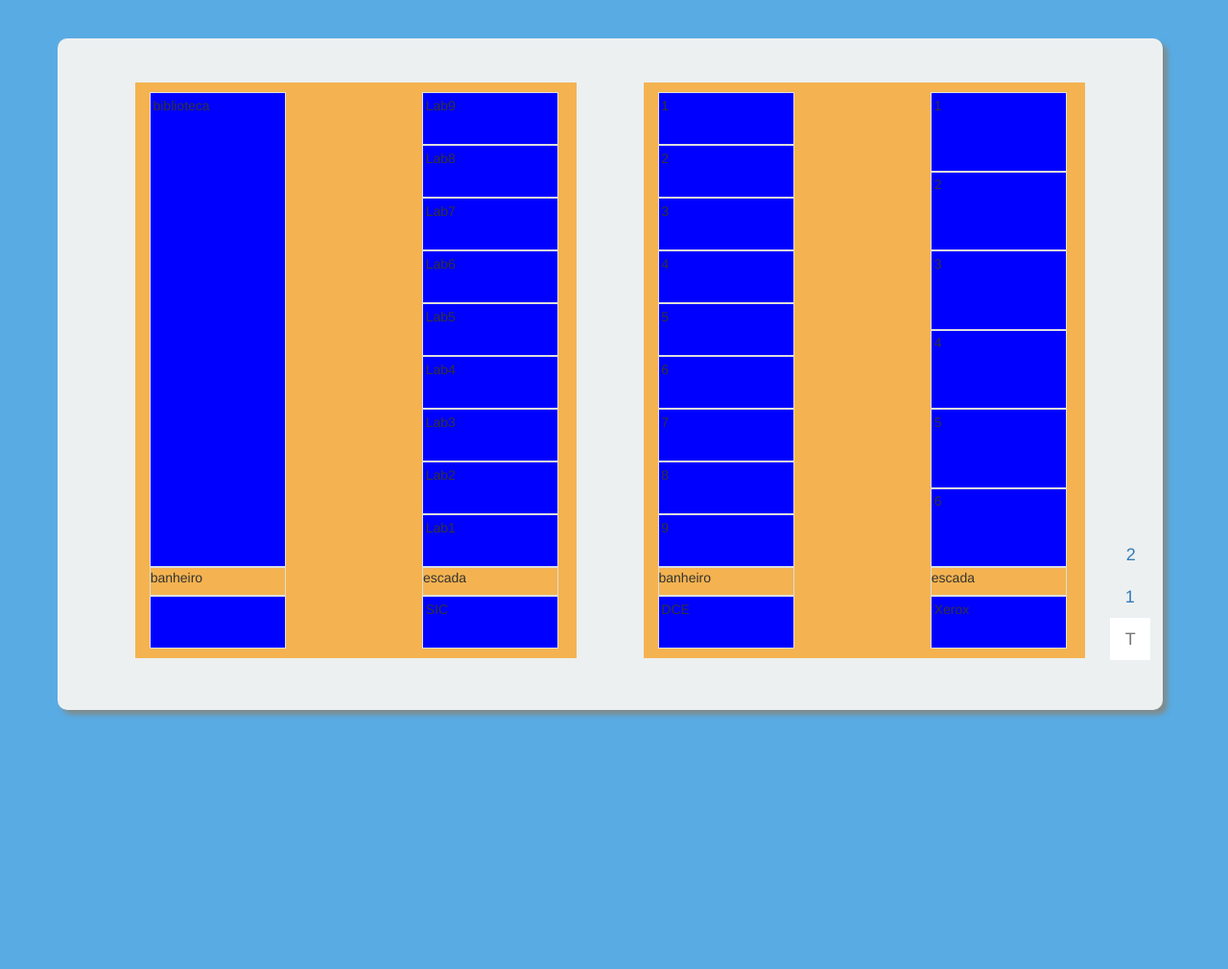
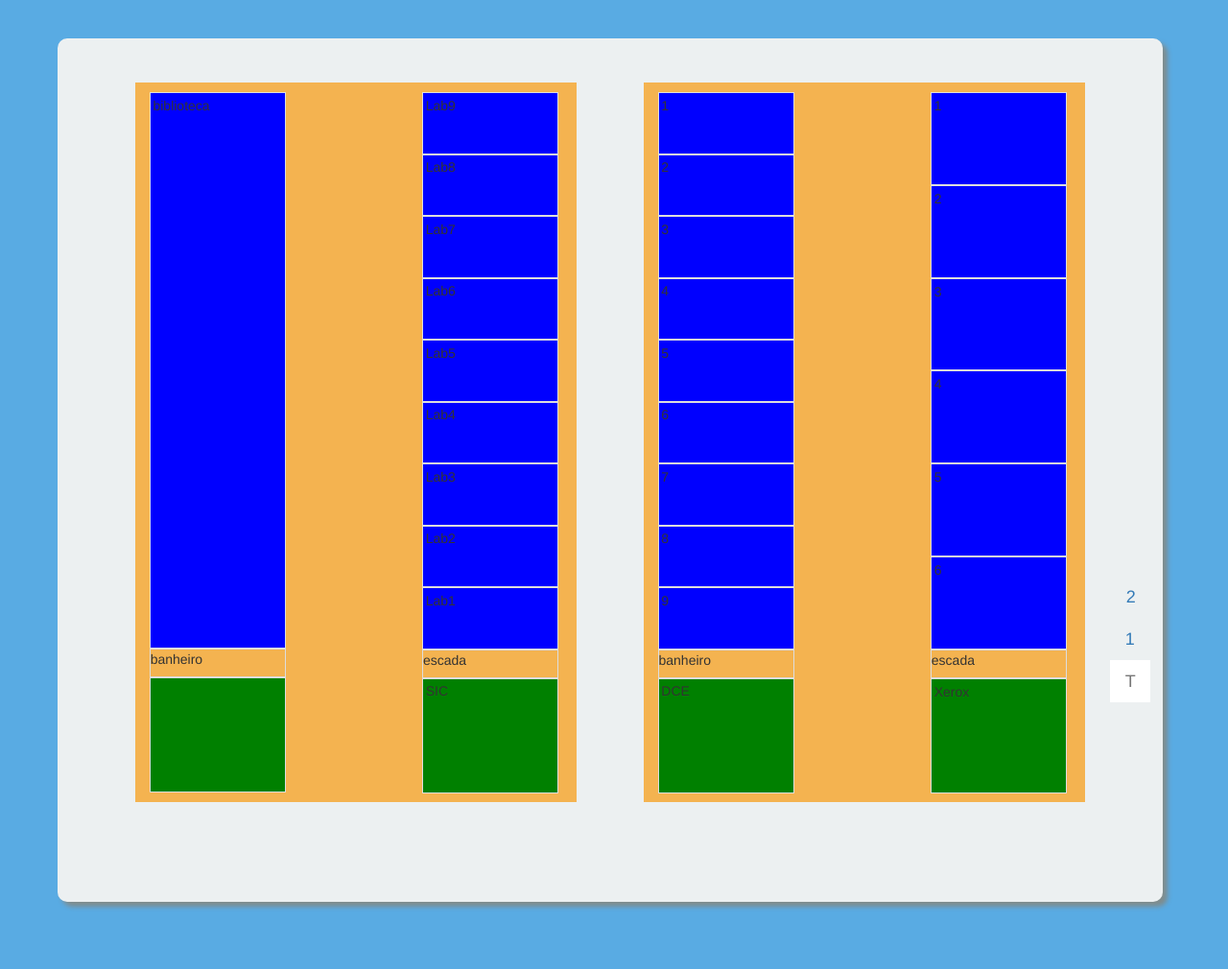
Before and after one commit to ellfiscina/UniMap, a PHP site: page / in a window 1280 px wide. Shown: the part 75-1085 px from the top of the page at 96% size. Run offline with PHP 8.4, Linux system fonts and the light colour scheme; some libraries are stand-ins or nearby versions.

Commit message:
14 de set

```diff
--- a/front-end/css/map.css
+++ b/front-end/css/map.css
@@ -16,7 +16,7 @@ section{
 section #main{
 	background-color: #ecf0f1;
 	width: 90%;
-	height: 700px;
+	height: 900px;
 	position: absolute;
 	left: 60px;
 	top: 30px;
@@ -26,7 +26,7 @@ section #main{
 
 .left, .right{
 	background-color: #f4b350;
-	height: 600px;
+	height: 750px;
 	width: 40%;
 	left: 4%;
     margin: 4% 3%;
@@ -50,29 +50,50 @@ section #main{
 	width: 33%;
 	padding: 10px 0;
 }
-.gRoom, .room, .facility,.fRoom{
+
+.gRoom, .room,.fRoom{
 	background-color: blue;
 	padding: 2%;
-	height: 55px;
+	height: 64.5px;
 	border: 1px solid #ddd;
 }
-.lab{
+.facility, .fCornerRoom, .sCornerRoom{
+	background-color: green;
+	padding: 2%;
+	height: 120px;
+	border: 1px solid #ddd;
+}
+.fCRoom{
+	background-color: red;
+	padding: 2%;
+	height: 116px;
+	border: 1px solid #ddd;
+}
+.sCRoom{
+	background-color: pink;
+	padding: 2%;
+	height: 145px;
+	border: 1px solid #ddd;
+}
+.sRoom, .lab{
 	background-color: blue;
 	padding: 2%;
-	height: 82.5px;
+	height: 96.8px;
 	border: 1px solid #ddd;
 }
 .biblioteca{
 	background-color: blue;
 	padding: 2%;
-	height: 495px;
+	height: 580px;
 	border: 1px solid #ddd;
 }
-.empty, .gEmpty{
+.empty{
 	background-color: #f4b350;
 	height: 30px;
 	border: 1px solid #ddd;
 }
+
+
 .pagination {
   border-radius: 0px;
 }
@@ -99,7 +120,7 @@ section #main{
 #nav{
 	width: auto;
     left: 2%;
-    top: 496px;
+    top: 540px;
 }
 .usedroom{
 	background-color: red;
--- a/front-end/index.html
+++ b/front-end/index.html
@@ -19,19 +19,21 @@
 					<div class="col-sm-3 sala1">
 						<div>
 							<div class="biblioteca">biblioteca</div>
-							<div class="fRoom"></div>
-							<div class="fRoom"></div>
-							<div class="fRoom"></div>
-							<div class="fRoom"></div>
-							<div class="sRoom"></div>
-							<div class="sRoom"></div>
-							<div class="sRoom"></div>
+							<div class="fCRoom">Copa</div>
+							<div class="fCRoom"></div>
+							<div class="fCRoom"></div>
+							<div class="fCRoom"></div>
+							<div class="fCRoom"></div>
+							<div class="sCRoom">Copa</div>
+							<div class="sCRoom"></div>
+							<div class="sCRoom"></div>
+							<div class="sCRoom"></div>
 						</div>
 						<div class="empty">banheiro</div>
 						<div>
-							<div class="gRoom"></div>
-							<div class="fRoom"></div>
-							<div class="sRoom"></div>
+							<div class="facility"></div>
+							<div class="fCornerRoom"></div>
+							<div class="sCornerRoom"></div>
 						</div>
 					</div>
 					<div class="col-sm-6" id="middle"></div>
@@ -65,8 +67,8 @@
 						<div class="empty">escada</div>
 						<div>
 							<div class="facility">SIC</div>
-							<div class="fRoom"></div>
-							<div class="sRoom"></div>
+							<div class="fCornerRoom"></div>
+							<div class="sCornerRoom"></div>
 						</div>
 
 					</div>
@@ -84,7 +86,7 @@
 						<div class="gRoom">8</div>
 						<div class="gRoom">9</div>
 						<div class="empty">banheiro</div>
-						<div class="gRoom">DCE</div>
+						<div class="facility">DCE</div>
 					</div>
 					<div class="col-sm-6" id="middle"></div>
 					<div class="col-sm-3 sala4">
@@ -94,7 +96,7 @@
 						<div class="lab">4</div>
 						<div class="lab">5</div>
 						<div class="lab">6</div>
-						<div class="gEmpty">escada</div>
+						<div class="empty">escada</div>
 						<div class="facility">Xerox</div>
 					</div>
 				</div>
--- a/front-end/jquery/map.js
+++ b/front-end/jquery/map.js
@@ -103,18 +103,29 @@ $(document).ready(function(){
 		$(".biblioteca").hide();
 		$(".facility").hide();
 		$(".fRoom").hide();
+		$(".fCRoom").hide();
 		$(".lab").hide();
 		$(".sRoom").hide();
+		$(".sCRoom").hide();
+		$(".fCornerRoom").hide();
+		$(".sCornerRoom").hide();
 
 		switch(andar){
-			case 0: $(".gRoom").show();
+			case 0:
+				$(".gRoom").show();
 				$(".biblioteca").show();
 				$(".facility").show();
 				$(".lab").show();
 				break;
-			case 1: $(".fRoom").show();
+			case 1:
+				$(".fRoom").show();
+				$(".fCRoom").show();
+				$(".fCornerRoom").show();
 				break;
-			case 2: $(".sRoom").show();
+			case 2:
+				$(".sRoom").show();
+				$(".sCRoom").show();
+				$(".sCornerRoom").show();
 				break;
 		}
 	}
```
Lines whose indentation alone changed are shown as unchanged.
